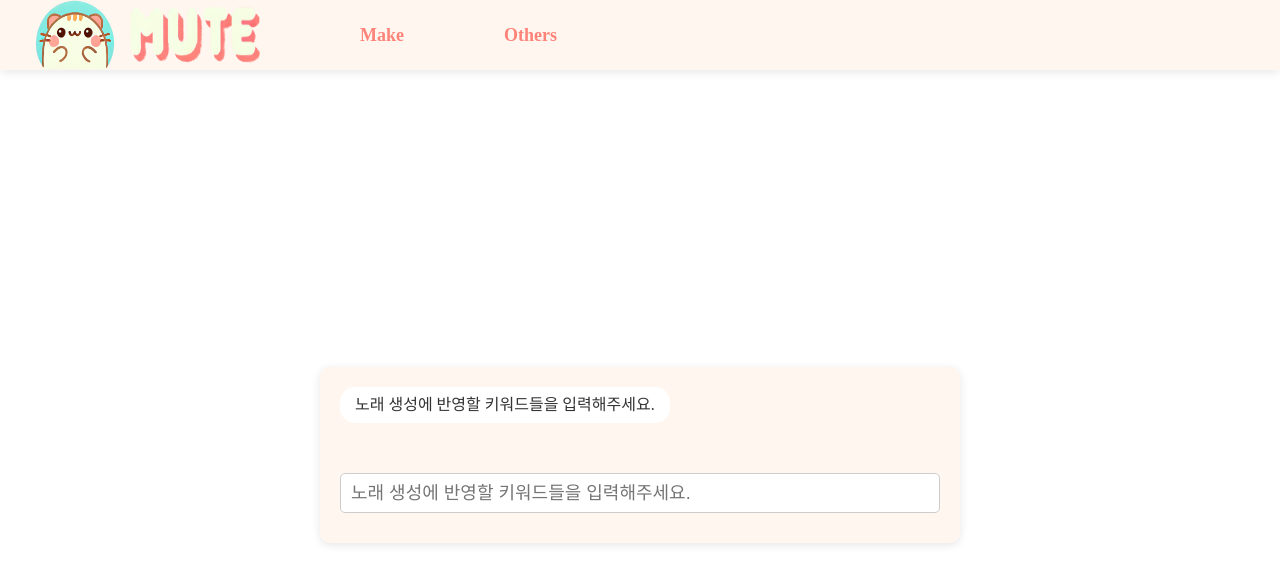
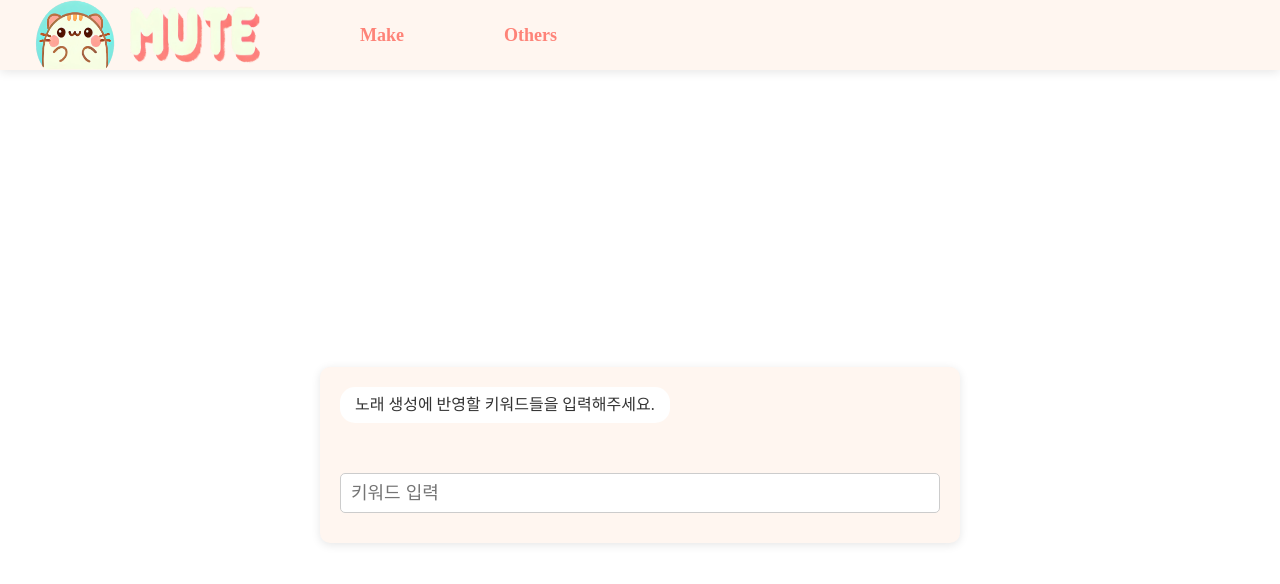
Before and after one commit to Kakao-Groomton-MusicGen/Front-End, a Next.js app: page /home in a window 1280 px wide. Shown: the top 584 px of the page. Built offline with nearby package versions, Linux system fonts and the light colour scheme.

Commit message:
chore: .gitignore 수정

```diff
--- a/app/home/page.tsx
+++ b/app/home/page.tsx
@@ -74,9 +74,9 @@ export default function Home() {
 
   // 각 단계에 맞는 안내 메시지 반환
   const getCurrentQuestion = () => {
-    if (step === 1) return "노래 생성에 반영할 키워드들을 입력해주세요.";
-    if (step === 2) return "생성할 노래에 반영할 스타일들을 입력해주세요.";
-    if (step === 3) return "만들어질 노래 제목을 입력해주세요.";
+    if (step === 1) return "키워드 입력";
+    if (step === 2) return "스타일 입력";
+    if (step === 3) return "제목 입력";
     return "입력이 완료되었습니다!";
   };
 
```
Also changed, not shown: 1 other file (tests, documents, lock files or other folders).
